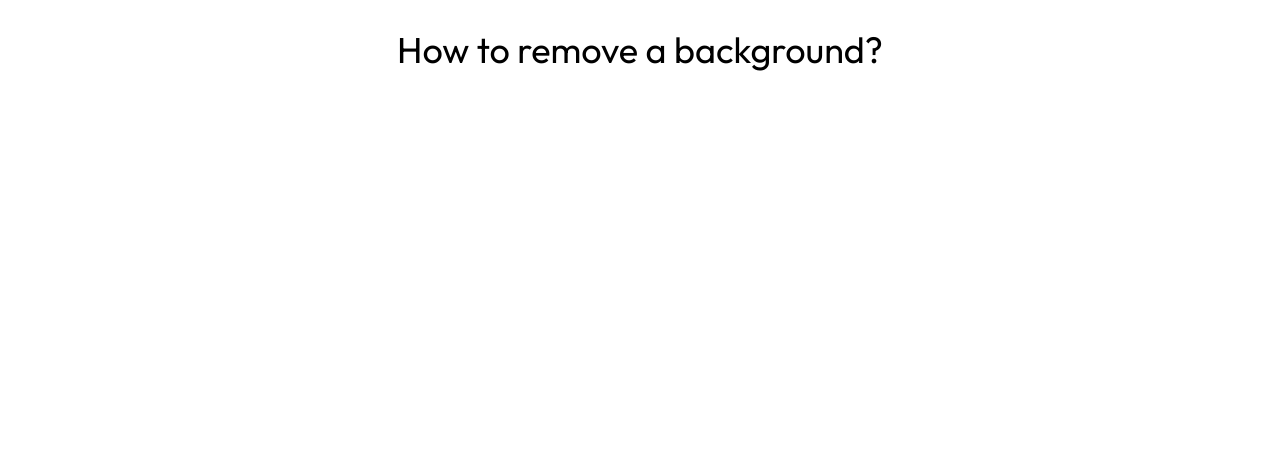
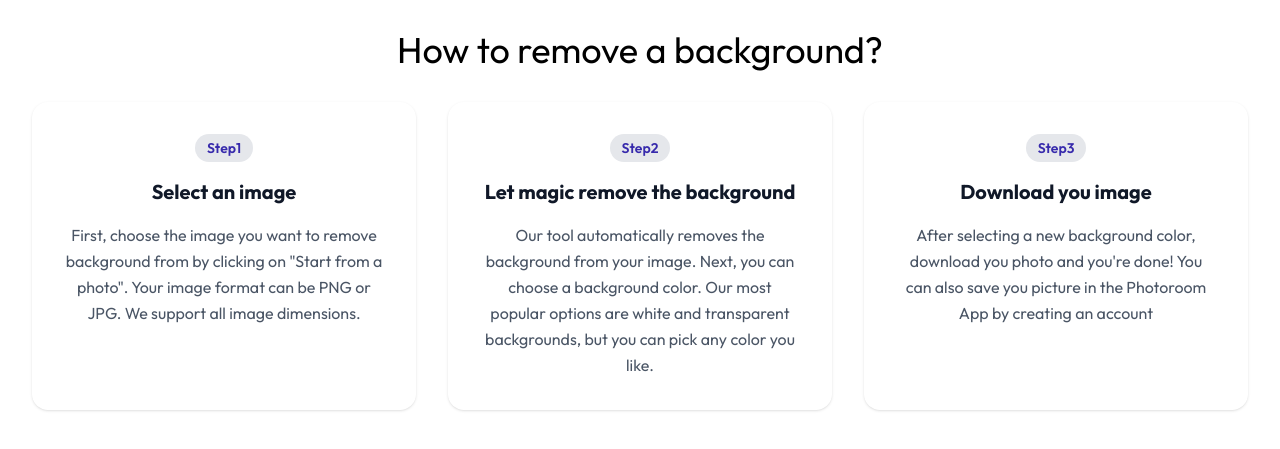
Before and after one commit to SohamBhandary/AiRemoverFrontend, a React (Vite) app: page / in a window 1280 px wide. Shown: the part 453-902 px from the top of the page. Before the commit the page ends 800 px from the top, so only its background shows below. Built offline with nearby package versions, Linux system fonts and the light colour scheme.

Commit message:
Ui for BgRemovalSteps Done

```diff
--- a/src/Components/BgRemovalSteps.jsx
+++ b/src/Components/BgRemovalSteps.jsx
@@ -9,9 +9,21 @@ const BgRemovalSteps = () => {
 
 
         </h2>
-        <div className='grid grid-cols-1 sm:grid-cols-2 lg:grid-cols-3 gap-8'>
-            {steps.map((step,index)=>(
-                <div>
+        <div className='grid grid-cols-1 sm:grid-cols-2 lg:grid-cols-3 gap-8 mt-8  cursor-pointer'>
+            {steps.map((item,index)=>(
+                <div key={index} className='bg-gray50 p-8 rounded-2xl shadow-sm' >
+                  <span className='inline-block bg-gray-200 text-indigo-800 text-sm font-semibold  px-3 py-1 rounded-full mb-4' >
+{item.step}
+
+
+                  </span>
+                  <h3 className='text-xl font-bold text-gray-900 mb-4'>
+{item.title}
+                  </h3>
+                  <p className='text-gray-600 text-base leading-relaxed'>
+{item.description}
+
+                  </p>
 
 
                 </div>
```
